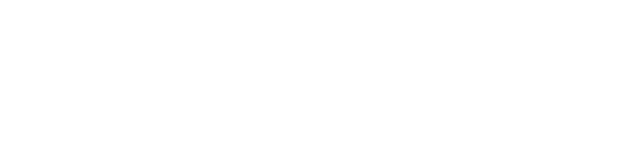
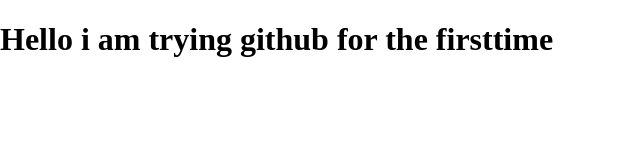
Before and after one commit to cagininc/Template-test, a plain HTML site: page index.html in a window 1280 px wide. Shown: the whole page, without its empty margins (0-640 px from the left). Drawn offline with Linux system fonts and the light colour scheme.

Commit message:
hello ilk değişikliğim

```diff
--- a/index.html
+++ b/index.html
@@ -13,6 +13,8 @@
     <link rel="stylesheet" href="style.css">
 </head>
 <body>
+<h1>Hello i am trying github for the firsttime</h1>
+
     <!-- Script -->
     <script src="script.js"></script>
 </body>
```
